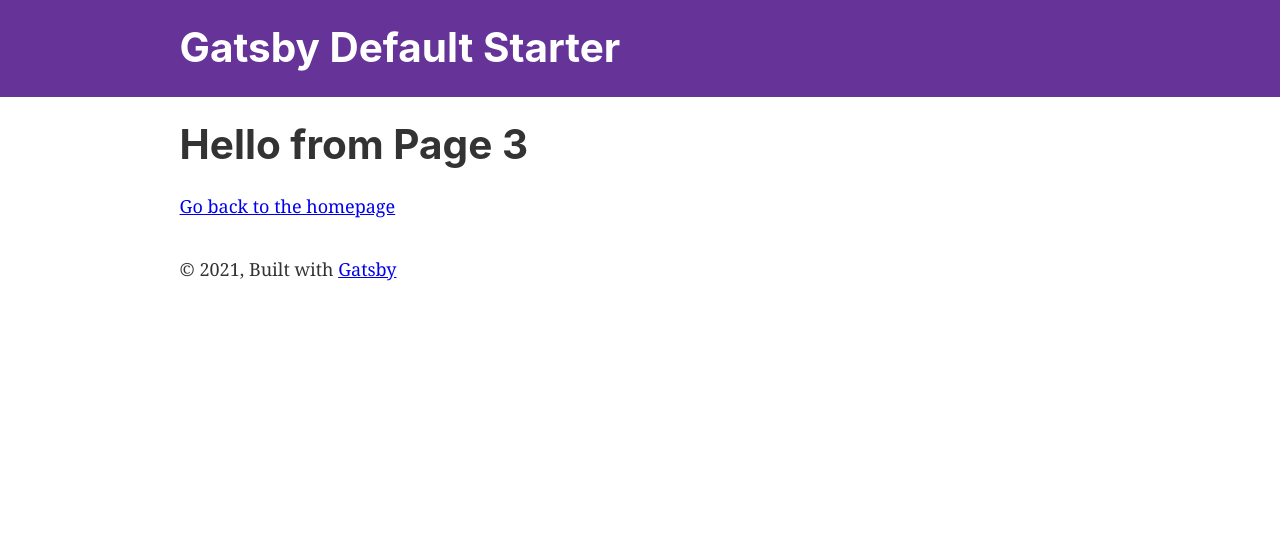
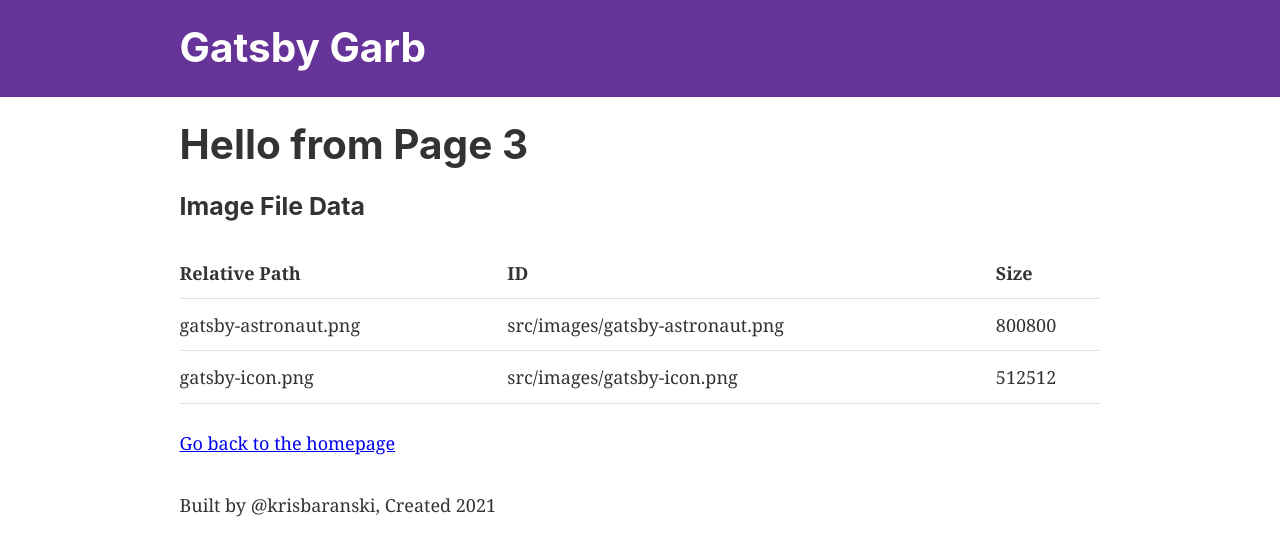
Before and after one commit to krisbaranski/gatsby-garb, a Gatsby site: page /posts/page-3 in a window 1280 px wide. Built offline with nearby package versions, Linux system fonts and the light colour scheme; Gatsby itself is replaced by a stand-in of ours.

Commit message:
Add StaticQuery imageData to Page-3

```diff
--- a/gatsby-config.js
+++ b/gatsby-config.js
@@ -1,8 +1,9 @@
 module.exports = {
   siteMetadata: {
-    title: `Gatsby Default Starter`,
+    title: `Gatsby Garb`,
     description: `Kick off your next, great Gatsby project with this default starter. This barebones starter ships with the main Gatsby configuration files you might need.`,
-    author: `@gatsbyjs`,
+    author: `@krisbaranski`,
+    createdAt: 2021,
     siteUrl: `https://gatsbystarterdefaultsource.gatsbyjs.io/`,
   },
   plugins: [
--- a/src/components/layout.js
+++ b/src/components/layout.js
@@ -18,6 +18,8 @@
       site {
         siteMetadata {
           title
+          author
+          createdAt
         }
       }
     }
@@ -39,9 +41,8 @@
             marginTop: `2rem`,
           }}
         >
-          © {new Date().getFullYear()}, Built with
-          {` `}
-          <a href="https://www.gatsbyjs.com">Gatsby</a>
+          Built by {data.site.siteMetadata.author}, Created{" "}
+          {data.site.siteMetadata.createdAt}
         </footer>
       </div>
     </>
--- a/src/pages/posts/page-3.js
+++ b/src/pages/posts/page-3.js
@@ -1,10 +1,49 @@
 import React from "react"
+import { graphql, StaticQuery, Link } from "gatsby"
+
 import Layout from "../../components/layout"
-import { Link } from "gatsby"
+
+const getImageData = graphql`
+  {
+    allFile {
+      edges {
+        node {
+          relativePath
+          id
+          size
+        }
+      }
+    }
+  }
+`
 
 export default () => (
   <Layout>
     <h1>Hello from Page 3</h1>
+    <h3>Image File Data</h3>
+    <StaticQuery
+      query={getImageData}
+      render={data => (
+        <table>
+          <thead>
+            <tr>
+              <th>Relative Path</th>
+              <th>ID</th>
+              <th>Size</th>
+            </tr>
+          </thead>
+          <tbody>
+            {data.allFile.edges.map(({ node }, index) => (
+              <tr key={index}>
+                <td>{node.relativePath}</td>
+                <td>{node.id}</td>
+                <td>{node.size}</td>
+              </tr>
+            ))}
+          </tbody>
+        </table>
+      )}
+    />
     <Link to="/">Go back to the homepage</Link>
   </Layout>
 )
```
